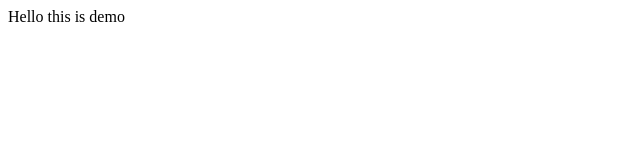
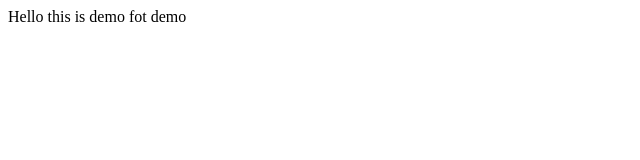
Before and after one commit to ashnaoffical/demofor, a plain HTML site: page demo/index.html in a window 1280 px wide. Shown: the full height of the page, 0-640 px from the left. Drawn offline with Linux system fonts and the light colour scheme.

Commit message:
comitung first

```diff
--- a/demo/index.html
+++ b/demo/index.html
@@ -7,6 +7,6 @@
     <title>Document</title>
 </head>
 <body>
-    Hello this is demo
+    Hello this is demo fot demo
 </body>
 </html>
```
